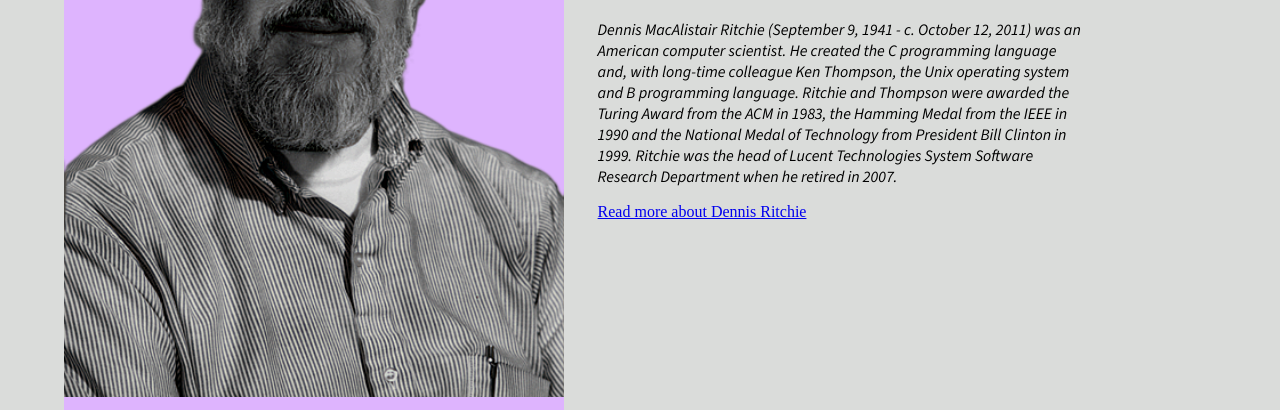
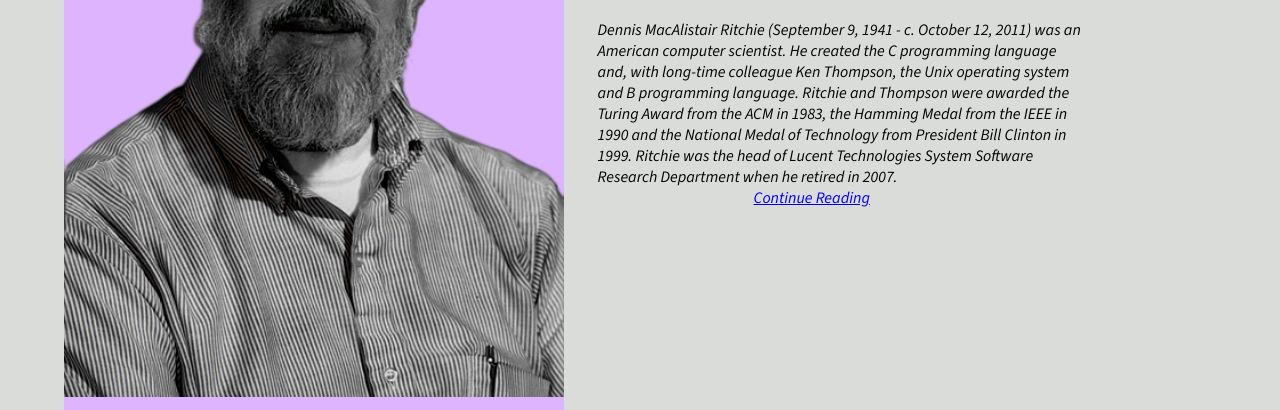
Before and after one commit to luhluh-17/tribute-page, a plain HTML site: page index.html in a window 1280 px wide. Shown: the part 384-794 px from the top of the page. Drawn offline with nearby package versions, Linux system fonts and the light colour scheme.

Commit message:
move tribute link inside paragraph

```diff
--- a/index.html
+++ b/index.html
@@ -31,7 +31,6 @@
                     <p id="img-caption"><em>Father of Modern Computer Programming</em></p>
                 </div>
             </div>
-
         </div>
 
         <div id="info-div">
@@ -50,10 +49,12 @@
                     the Hamming Medal from the IEEE in 1990 and the National Medal
                     of Technology from President Bill Clinton in 1999.
                     Ritchie was the head of Lucent Technologies System Software Research Department
-                    when he retired in 2007.
+                    when he retired in 2007. <span><a id="more-links"
+                            href="https://en.wikipedia.org/wiki/Dennis_Ritchie" target="_blank">Continue
+                            Reading</a></span>
                 </p>
             </div>
-            <a id="more-links" href="https://en.wikipedia.org/wiki/Dennis_Ritchie" target="_blank">Read more about Dennis Ritchie</a>
+
         </div>
     </div>
     <hr>
--- a/styles.css
+++ b/styles.css
@@ -63,12 +63,12 @@
     margin: 0.25rem;
 }
 
-#tribute-info{
+#tribute-info {
     margin-left: 8.25rem;
     padding-left: 24px;
 }
 
-#more-links{
+#more-links {
     margin-left: 8.25rem;
     padding-left: 24px;
 }
```
